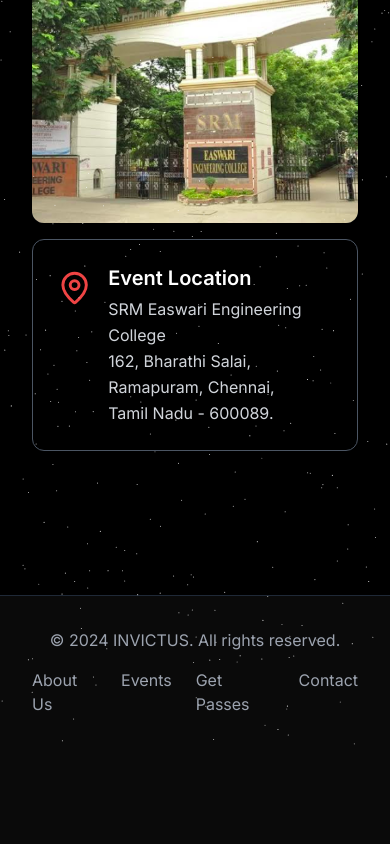
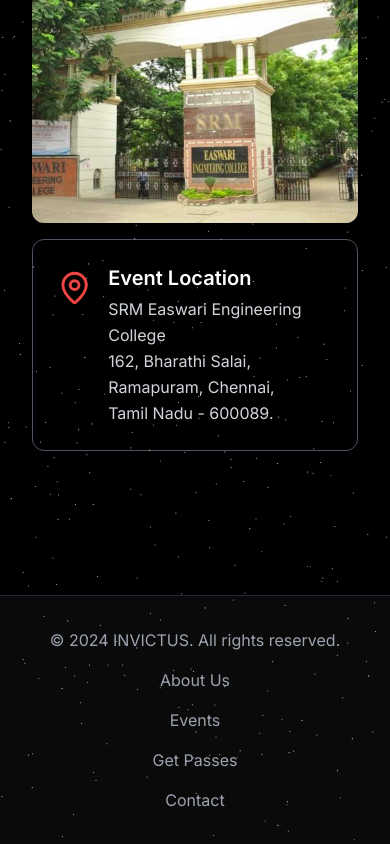
Before and after one commit to tanush-em/INVICTUS, a Next.js app: page / in a window 390 px wide. Shown: the part 9345-10189 px from the top of the page. Before the commit the page ends 10093 px from the top, so only its background shows below. Built offline with nearby package versions, Linux system fonts and the light colour scheme.

Commit message:
responsiveness added to footer

```diff
--- a/app/layout.js
+++ b/app/layout.js
@@ -17,12 +17,10 @@ export default function RootLayout({ children }) {
         <ShootingStars className="absolute top-0 left-0 w-full h-full -z-100" />
         <StarsBackground className="absolute top-0 left-0 w-full h-full -z-100" />
         {children}
-        <footer className="py-8 px-8 border-t border-gray-800">
-          <div className="max-w-6xl mx-auto flex flex-col md:flex-row justify-between items-center">
-            <div className="text-gray-400 mb-4 md:mb-0">
-              © 2024 INVICTUS. All rights reserved.
-            </div>
-            <div className="flex space-x-6">
+        <footer className="py-8 px-6 border-t border-gray-800">
+          <div className="max-w-6xl mx-auto flex flex-col md:flex-row justify-between items-center text-center md:text-left">
+            <div className="text-gray-400 mb-4 md:mb-0">© 2024 INVICTUS. All rights reserved.</div>
+            <div className="flex flex-col sm:flex-row sm:space-x-6 space-y-4 sm:space-y-0">
               <a href="#" className="text-gray-400 hover:text-emerald-500">About Us</a>
               <a href="#" className="text-gray-400 hover:text-emerald-500">Events</a>
               <a href="#" className="text-gray-400 hover:text-emerald-500">Get Passes</a>
```
